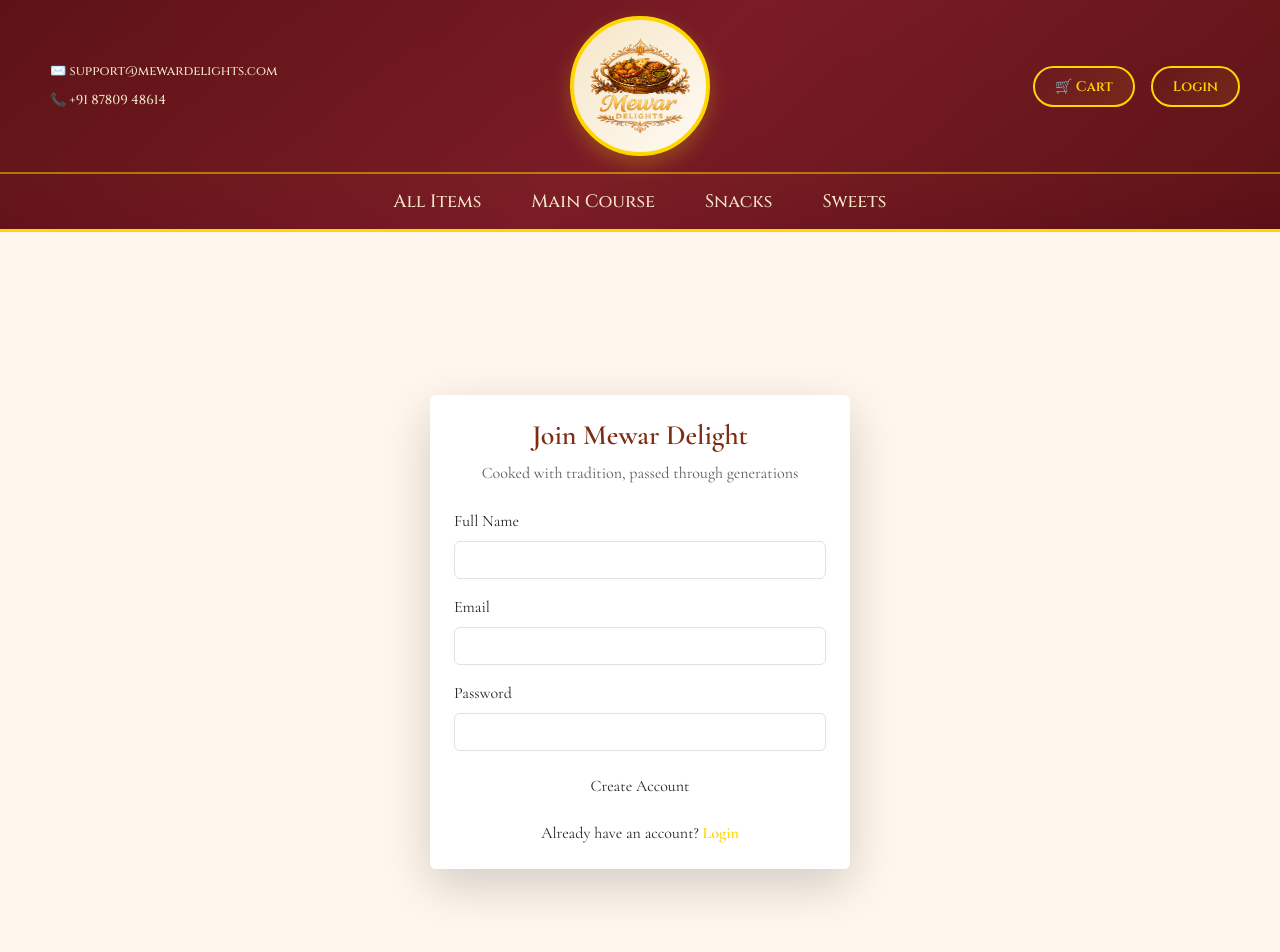
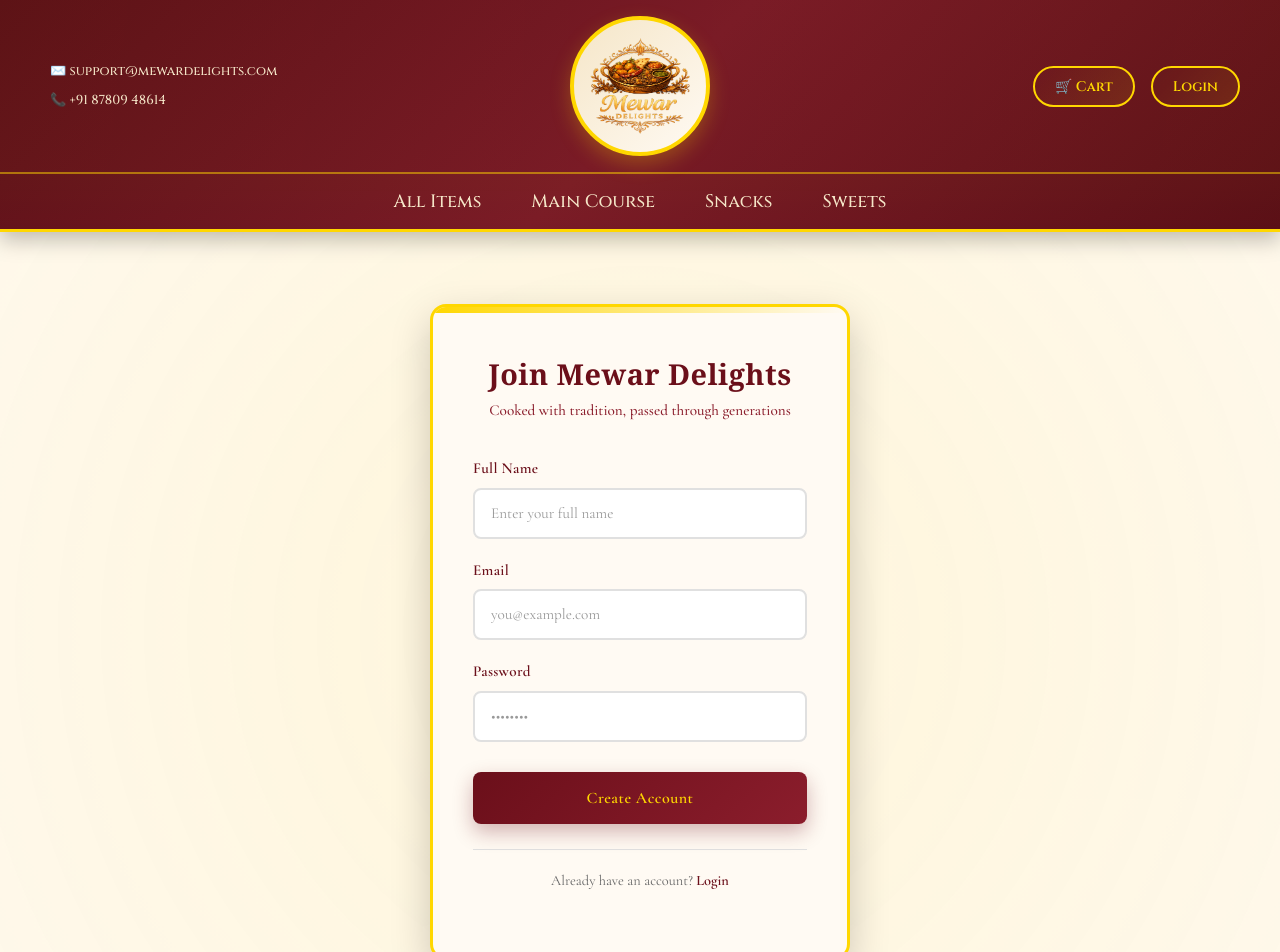
Before and after one commit to Rahulkumawat0/mewar-delights, a React (Vite) app in the folder client/: page /signup in a window 1280 px wide. Shown: the top 952 px of the page. Built offline with nearby package versions, Linux system fonts and the light colour scheme; no server answers.

Commit message:
style: redesign login, signup, and product pages with enhanced styling and animations

```diff
--- a/client/src/components/Footer/Footer.css
+++ b/client/src/components/Footer/Footer.css
@@ -4,7 +4,6 @@
   background: linear-gradient(135deg, #6b0f1a 0%, #5a0f16 50%, #4a0810 100%);
   color: #f5e6c8;
   padding: 80px 0 30px;
-  margin-top: 80px;
   border-top: 3px solid #ffd700;
   box-shadow: 0 -8px 20px rgba(0, 0, 0, 0.25);
   position: relative;
--- /dev/null
+++ b/client/src/pages/Auth.css
@@ -0,0 +1,253 @@
+/* AUTH PAGES - LOGIN & SIGNUP */
+:root {
+  --primary-color: #6b0f1a;
+  --secondary-color: #8b1d2c;
+  --accent-color: #ffd700;
+  --bg-light: #fffaf3;
+  --text-light: #f5e6c8;
+  --shadow-sm: 0 5px 15px rgba(0, 0, 0, 0.1);
+  --shadow-md: 0 10px 30px rgba(0, 0, 0, 0.15);
+  --shadow-lg: 0 15px 40px rgba(0, 0, 0, 0.2);
+}
+
+.auth-container {
+  min-height: 100vh;
+  display: flex;
+  align-items: center;
+  justify-content: center;
+  position: relative;
+  overflow: hidden;
+  padding: 20px;
+}
+
+.auth-container::before {
+  content: '';
+  position: absolute;
+  top: -50%;
+  right: -50%;
+  width: 200%;
+  height: 200%;
+  background: radial-gradient(circle, rgba(255, 215, 0, 0.1) 0%, transparent 70%);
+  animation: pulse 8s ease-in-out infinite;
+}
+
+@keyframes pulse {
+  0%, 100% { transform: scale(1); }
+  50% { transform: scale(1.1); }
+}
+
+.auth-card {
+  background: var(--bg-light);
+  border-radius: 16px;
+  box-shadow: var(--shadow-lg);
+  width: 100%;
+  max-width: 420px;
+  position: relative;
+  z-index: 1;
+  overflow: hidden;
+  border: 3px solid var(--accent-color);
+  animation: slideUp 0.6s ease-out;
+}
+
+@keyframes slideUp {
+  from {
+    opacity: 0;
+    transform: translateY(30px);
+  }
+  to {
+    opacity: 1;
+    transform: translateY(0);
+  }
+}
+
+.auth-card::before {
+  content: '';
+  position: absolute;
+  top: 0;
+  left: 0;
+  right: 0;
+  height: 6px;
+  background: linear-gradient(90deg, var(--accent-color), transparent);
+}
+
+.auth-card-body {
+  padding: 50px 40px;
+}
+
+.auth-title {
+  font-family: Georgia, serif;
+  color: var(--primary-color);
+  font-size: 1.8rem;
+  text-align: center;
+  margin-bottom: 8px;
+  font-weight: 700;
+  letter-spacing: 0.5px;
+}
+
+.auth-subtitle {
+  color: var(--secondary-color);
+  text-align: center;
+  margin-bottom: 35px;
+  font-size: 0.95rem;
+  font-weight: 500;
+  line-height: 1.5;
+}
+
+/* FORM STYLES */
+.auth-form {
+  width: 100%;
+}
+
+.form-group {
+  margin-bottom: 20px;
+}
+
+.form-label {
+  color: var(--primary-color);
+  font-weight: 600;
+  font-size: 0.95rem;
+  margin-bottom: 8px;
+  display: block;
+  letter-spacing: 0.3px;
+}
+
+.form-control {
+  width: 100%;
+  padding: 12px 16px;
+  border: 2px solid #e0e0e0;
+  border-radius: 8px;
+  font-size: 0.95rem;
+  transition: all 0.3s ease;
+  background: white;
+  color: var(--primary-color);
+}
+
+.form-control:focus {
+  outline: none;
+  border-color: var(--accent-color);
+  box-shadow: 0 0 0 4px rgba(255, 215, 0, 0.1);
+  background: rgba(255, 255, 255, 0.95);
+}
+
+.form-control::placeholder {
+  color: #999;
+}
+
+.form-control.is-invalid {
+  border-color: #ff6b6b;
+  background: rgba(255, 107, 107, 0.05);
+}
+
+.invalid-feedback {
+  color: #ff6b6b;
+  font-size: 0.85rem;
+  margin-top: 6px;
+  display: block;
+  font-weight: 500;
+}
+
+/* SUBMIT BUTTON */
+.auth-btn {
+  width: 100%;
+  padding: 14px 20px;
+  background: linear-gradient(135deg, var(--primary-color), var(--secondary-color));
+  color: var(--accent-color);
+  border: none;
+  border-radius: 8px;
+  font-weight: 700;
+  font-size: 1rem;
+  cursor: pointer;
+  transition: all 0.3s cubic-bezier(0.175, 0.885, 0.32, 1.275);
+  letter-spacing: 0.5px;
+  margin-top: 10px;
+  box-shadow: 0 8px 20px rgba(107, 15, 26, 0.3);
+  position: relative;
+  overflow: hidden;
+}
+
+.auth-btn::before {
+  content: '';
+  position: absolute;
+  top: 0;
+  left: -100%;
+  width: 100%;
+  height: 100%;
+  background: rgba(255, 255, 255, 0.2);
+  transition: left 0.3s ease;
+}
+
+.auth-btn:hover {
+  transform: translateY(-3px);
+  box-shadow: 0 12px 30px rgba(107, 15, 26, 0.4);
+}
+
+.auth-btn:hover::before {
+  left: 100%;
+}
+
+.auth-btn:active {
+  transform: translateY(-1px);
+}
+
+/* FOOTER LINK */
+.auth-footer {
+  text-align: center;
+  margin-top: 25px;
+  padding-top: 20px;
+  border-top: 1px solid #e0e0e0;
+  color: #666;
+  font-size: 0.9rem;
+}
+
+.auth-footer a {
+  color: var(--primary-color);
+  font-weight: 700;
+  text-decoration: none;
+  transition: all 0.3s ease;
+  border-bottom: 2px solid transparent;
+  padding-bottom: 2px;
+}
+
+.auth-footer a:hover {
+  color: var(--accent-color);
+  border-bottom-color: var(--accent-color);
+}
+
+/* RESPONSIVE */
+@media (max-width: 480px) {
+  .auth-container {
+    padding: 15px;
+  }
+
+  .auth-card {
+    max-width: 100%;
+  }
+
+  .auth-card-body {
+    padding: 35px 25px;
+  }
+
+  .auth-title {
+    font-size: 1.5rem;
+    margin-bottom: 6px;
+  }
+
+  .auth-subtitle {
+    font-size: 0.9rem;
+    margin-bottom: 25px;
+  }
+
+  .form-control {
+    padding: 11px 14px;
+    font-size: 0.9rem;
+  }
+
+  .auth-btn {
+    padding: 12px 16px;
+    font-size: 0.95rem;
+  }
+
+  .auth-footer {
+    font-size: 0.85rem;
+  }
+}
--- /dev/null
+++ b/client/src/pages/Products.css
@@ -0,0 +1,181 @@
+/* PRODUCTS PAGE */
+:root {
+  --primary-color: #6b0f1a;
+  --secondary-color: #8b1d2c;
+  --accent-color: #ffd700;
+  --bg-light: #fffaf3;
+  --text-light: #f5e6c8;
+  --shadow-sm: 0 5px 15px rgba(0, 0, 0, 0.1);
+  --shadow-md: 0 10px 30px rgba(0, 0, 0, 0.15);
+  --shadow-lg: 0 15px 40px rgba(0, 0, 0, 0.2);
+}
+
+.products-page {
+  background: linear-gradient(180deg, var(--bg-light) 0%, rgba(107, 15, 26, 0.03) 100%);
+  padding: 60px 20px;
+  min-height: 100vh;
+}
+
+.products-header {
+  text-align: center;
+  margin-bottom: 60px;
+  animation: slideDown 0.6s ease-out;
+}
+
+@keyframes slideDown {
+  from {
+    opacity: 0;
+    transform: translateY(-20px);
+  }
+  to {
+    opacity: 1;
+    transform: translateY(0);
+  }
+}
+
+.products-title {
+  font-family: Georgia, serif;
+  color: var(--primary-color);
+  font-size: 3rem;
+  margin-bottom: 15px;
+  font-weight: 700;
+  letter-spacing: 1px;
+  background: linear-gradient(135deg, var(--primary-color), var(--secondary-color));
+  -webkit-background-clip: text;
+  -webkit-text-fill-color: transparent;
+  background-clip: text;
+}
+
+.products-subtitle {
+  color: var(--secondary-color);
+  font-size: 1.1rem;
+  font-weight: 500;
+  letter-spacing: 0.5px;
+}
+
+.products-grid {
+  display: grid;
+  grid-template-columns: repeat(auto-fit, minmax(250px, 1fr));
+  gap: 30px;
+  max-width: 1400px;
+  margin: 0 auto;
+}
+
+/* LOADING & ERROR STATES */
+.products-container {
+  text-align: center;
+  padding: 60px 20px;
+}
+
+.loading-message,
+.error-message,
+.empty-message {
+  font-size: 1.1rem;
+  color: var(--secondary-color);
+  font-weight: 500;
+}
+
+.loading-spinner {
+  display: inline-block;
+  width: 40px;
+  height: 40px;
+  border: 4px solid rgba(107, 15, 26, 0.2);
+  border-top-color: var(--accent-color);
+  border-radius: 50%;
+  animation: spin 1s linear infinite;
+  margin-bottom: 15px;
+}
+
+@keyframes spin {
+  to { transform: rotate(360deg); }
+}
+
+.alert-error {
+  background: linear-gradient(135deg, #ff6b6b, #ff8787);
+  color: white;
+  padding: 20px;
+  border-radius: 12px;
+  margin: 0 auto;
+  max-width: 600px;
+  font-weight: 500;
+  box-shadow: var(--shadow-md);
+  border-left: 4px solid #ff4444;
+}
+
+.alert-info {
+  background: linear-gradient(135deg, #4a90e2, #357abd);
+  color: white;
+  padding: 20px;
+  border-radius: 12px;
+  margin: 0 auto;
+  max-width: 600px;
+  font-weight: 500;
+  box-shadow: var(--shadow-md);
+  border-left: 4px solid #2066c0;
+}
+
+/* RESPONSIVE */
+@media (max-width: 1024px) {
+  .products-title {
+    font-size: 2.5rem;
+  }
+
+  .products-grid {
+    gap: 25px;
+    grid-template-columns: repeat(auto-fit, minmax(220px, 1fr));
+  }
+}
+
+@media (max-width: 768px) {
+  .products-page {
+    padding: 40px 15px;
+  }
+
+  .products-title {
+    font-size: 2rem;
+    margin-bottom: 12px;
+  }
+
+  .products-subtitle {
+    font-size: 1rem;
+  }
+
+  .products-grid {
+    gap: 20px;
+    grid-template-columns: repeat(auto-fit, minmax(180px, 1fr));
+  }
+
+  .products-header {
+    margin-bottom: 40px;
+  }
+}
+
+@media (max-width: 480px) {
+  .products-page {
+    padding: 30px 12px;
+  }
+
+  .products-title {
+    font-size: 1.6rem;
+    margin-bottom: 10px;
+  }
+
+  .products-subtitle {
+    font-size: 0.9rem;
+  }
+
+  .products-grid {
+    gap: 15px;
+    grid-template-columns: repeat(auto-fit, minmax(150px, 1fr));
+  }
+
+  .products-header {
+    margin-bottom: 30px;
+  }
+
+  .alert-error,
+  .alert-info {
+    padding: 15px;
+    font-size: 0.9rem;
+  }
+}
--- a/client/src/pages/Signup.jsx
+++ b/client/src/pages/Signup.jsx
@@ -1,6 +1,7 @@
 import { useForm } from "react-hook-form";
 import { Link, useNavigate } from "react-router-dom";
 import { API_BASE_URL } from "../config/api";
+import "./Auth.css";
 
 export default function Signup() {
   const {
@@ -40,27 +41,21 @@
   };
 
   return (
-    <div
-      className="d-flex align-items-center justify-content-center"
-      style={{ minHeight: "100vh", backgroundColor: "#fff7ed" }}
-    >
-      <div className="card shadow-lg border-0" style={{ width: "420px" }}>
-        <div className="card-body p-4">
+    <div className="auth-container">
+      <div className="auth-card">
+        <div className="auth-card-body">
 
-          <h3 className="text-center fw-bold mb-2" style={{ color: "#7c2d12" }}>
-            Join Mewar Delight
-          </h3>
-          <p className="text-center text-muted mb-4">
-            Cooked with tradition, passed through generations
-          </p>
+          <h3 className="auth-title">Join Mewar Delights</h3>
+          <p className="auth-subtitle">Cooked with tradition, passed through generations</p>
 
-          <form onSubmit={handleSubmit(onSubmit)}>
+          <form onSubmit={handleSubmit(onSubmit)} className="auth-form">
 
             {/* Name */}
-            <div className="mb-3">
+            <div className="form-group">
               <label className="form-label">Full Name</label>
               <input
                 className={`form-control ${errors.name ? "is-invalid" : ""}`}
+                placeholder="Enter your full name"
                 {...register("name", { required: "Name is required" })}
               />
               {errors.name && (
@@ -69,11 +64,12 @@
             </div>
 
             {/* Email */}
-            <div className="mb-3">
+            <div className="form-group">
               <label className="form-label">Email</label>
               <input
                 type="email"
                 className={`form-control ${errors.email ? "is-invalid" : ""}`}
+                placeholder="you@example.com"
                 {...register("email", { required: "Email is required" })}
               />
               {errors.email && (
@@ -82,11 +78,12 @@
             </div>
 
             {/* Password */}
-            <div className="mb-3">
+            <div className="form-group">
               <label className="form-label">Password</label>
               <input
                 type="password"
                 className={`form-control ${errors.password ? "is-invalid" : ""}`}
+                placeholder="••••••••"
                 {...register("password", {
                   required: "Password is required",
                   minLength: { value: 6, message: "Min 6 characters" }
@@ -99,17 +96,14 @@
               )}
             </div>
 
-            <button
-              type="submit"
-              className="btn w-100 hero-btn"
-            >
+            <button type="submit" className="auth-btn">
               Create Account
             </button>
           </form>
 
-          <p className="text-center mt-3 mb-0">
+          <p className="auth-footer">
             Already have an account?{" "}
-            <Link to="/login" className="fw-semibold text-decoration-none" style={{ color: "#ffd700" }}>
+            <Link to="/login">
               Login
             </Link>
           </p>
```
Also changed, not shown: client/src/pages/Login.jsx (+12 -21 lines), client/src/pages/Menu.jsx (+23 -16 lines), client/src/pages/Products.jsx (+28 -20 lines).
